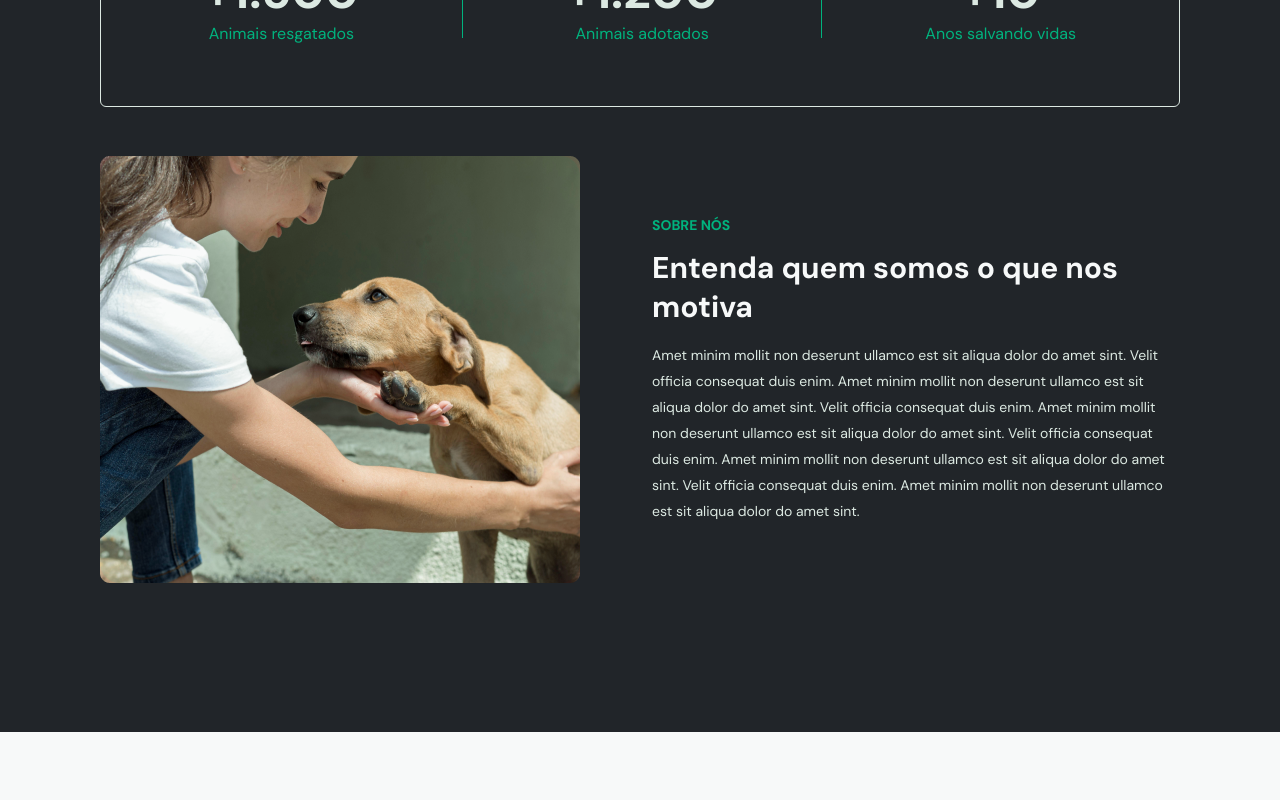
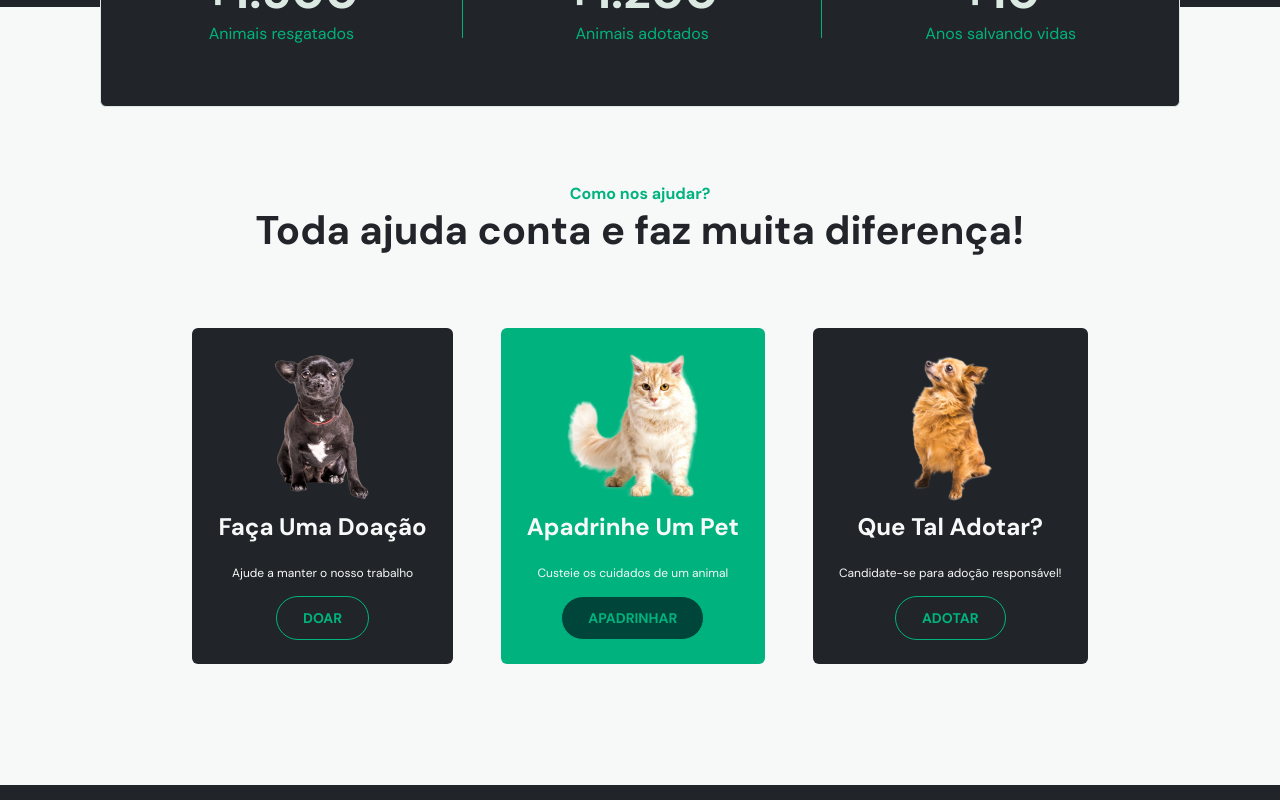
Before and after one commit to FabioPelagaggi/DogProject, a Next.js app: page / in a window 1280 px wide. Shown: the part 680-1480 px from the top of the page. Built offline with nearby package versions, Linux system fonts and the light colour scheme.

Commit message:
Added Help to index.tsx

```diff
--- a/src/components/Help/index.tsx
+++ b/src/components/Help/index.tsx
@@ -56,7 +56,6 @@ export default function Help() {
                 </AdoptButton>
             </HelpTypeBoxGray>
         </HelpTypes>
-
       </HelpSection>
     )
 }
--- a/src/components/Help/style.ts
+++ b/src/components/Help/style.ts
@@ -135,7 +135,7 @@ export const AdoptButton = styled.a`
 
   &:hover {
     background-color: ${({ theme }) => theme.colors.green[700]};
-    color: ${({ theme }) => theme.colors.green[50]};
+    color: ${({ theme }) => theme.colors.blue['lightStrong']};
     border-color: ${({ theme }) => theme.colors.green[700]};
   }
 `;
--- a/src/pages/_app.tsx
+++ b/src/pages/_app.tsx
@@ -28,7 +28,6 @@ function MyApp({ Component, pageProps }: AppProps) {
       <Component {...pageProps} />
       <Footer />
     </ThemeProvider>
-
   )
 }
 
--- a/src/pages/index.tsx
+++ b/src/pages/index.tsx
@@ -1,10 +1,12 @@
 import AboutUs from "../components/AboutUs";
+import Help from "../components/Help";
 import Hero from "../components/Hero";
 
 export default function Home() {
   return (
     <>
       <Hero />
+      <Help />
       <AboutUs />
     </>
   )
```
